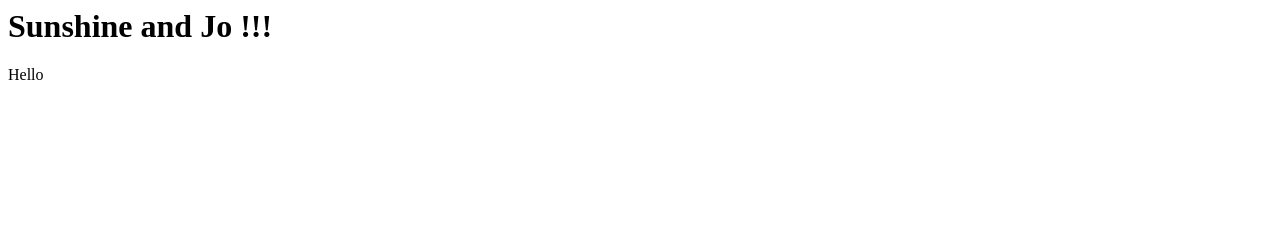
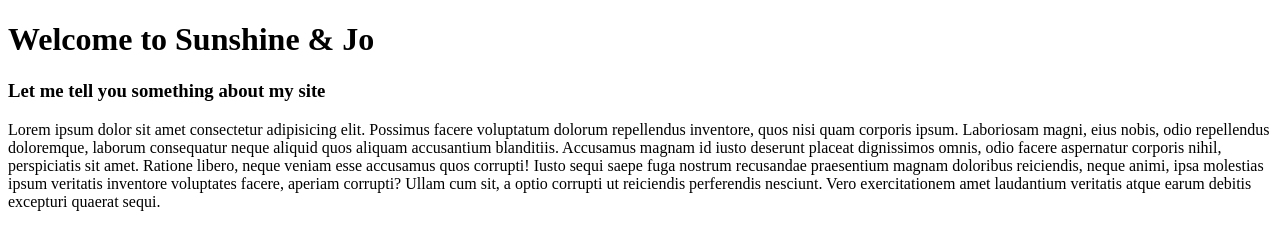
Before and after one commit to adamloveseve/index, a plain HTML site: page index.html in a window 1280 px wide. Drawn offline with Linux system fonts and the light colour scheme.

Commit message:
index.html

```diff
--- a/index.html
+++ b/index.html
@@ -1,2 +1,20 @@
-<h1>Sunshine and Jo !!!</h1>
-<p>Hello</p>
+<!DOCTYPE html>
+<html lang="en">
+<head>
+    <meta charset="UTF-8">
+    <meta name="viewport" content="width=device-width, initial-scale=1.0">
+    <title>Sunshien & Jo</title>
+</head>
+<body>
+    <h1>Welcome to Sunshine & Jo</h1>
+
+    <h3>Let me tell you something about my site</h3>
+
+    <div>
+        <p>Lorem ipsum dolor sit amet consectetur adipisicing elit. Possimus facere voluptatum dolorum repellendus inventore, quos nisi quam corporis ipsum. Laboriosam magni, eius nobis, odio repellendus doloremque, laborum consequatur neque aliquid quos aliquam accusantium blanditiis. Accusamus magnam id iusto deserunt placeat dignissimos omnis, odio facere aspernatur corporis nihil, perspiciatis sit amet. Ratione libero, neque veniam esse accusamus quos corrupti! Iusto sequi saepe fuga nostrum recusandae praesentium magnam doloribus reiciendis, neque animi, ipsa molestias ipsum veritatis inventore voluptates facere, aperiam corrupti? Ullam cum sit, a optio corrupti ut reiciendis perferendis nesciunt. Vero exercitationem amet laudantium veritatis atque earum debitis excepturi quaerat sequi.
+        </p>
+    </div>
+
+
+</body>
+</html>
```
